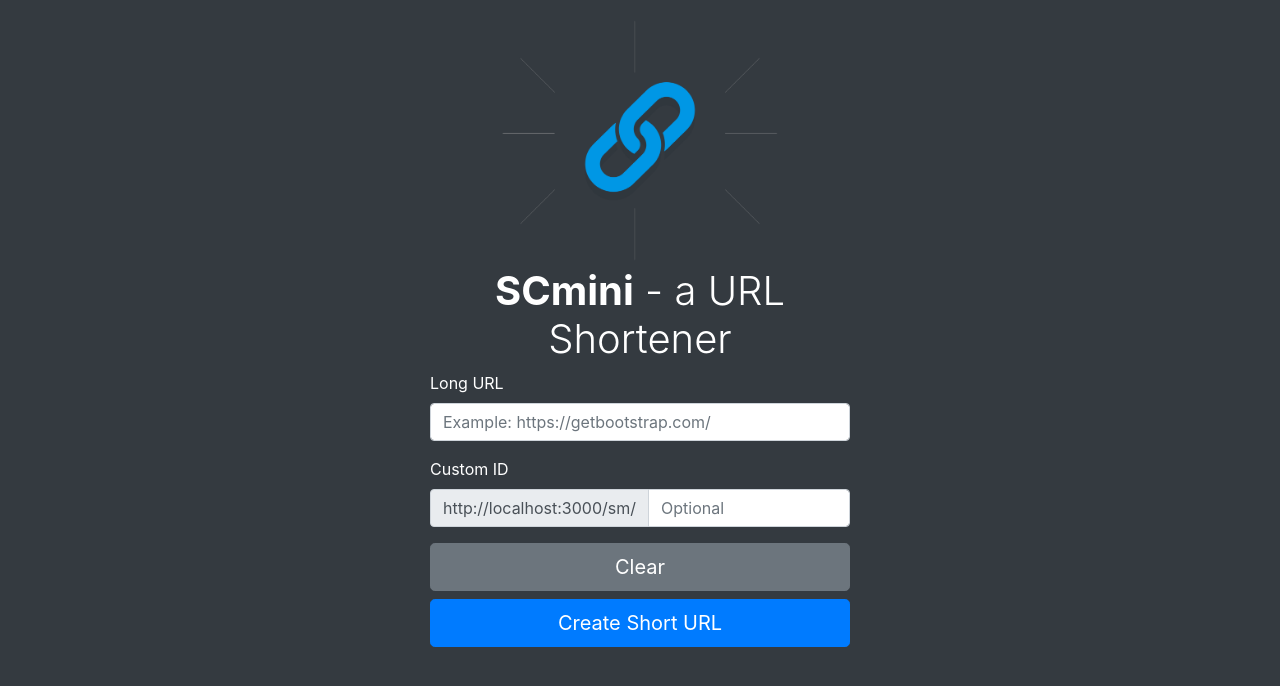
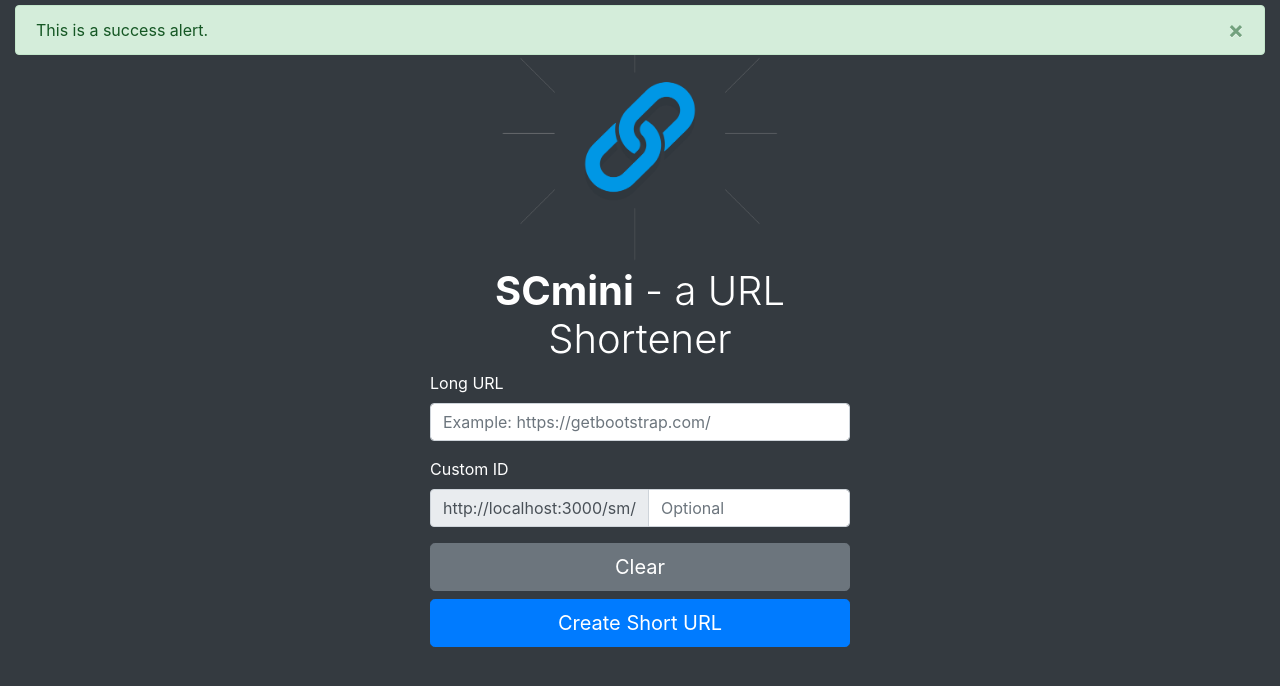
Before and after one commit to SalikChodhary/url-shortener, a React (Create React App) app in the folder client/: page / in a window 1280 px wide. Shown: the top 686 px of the page. Built offline with nearby package versions, Linux system fonts and the light colour scheme.

Commit message:
added alert feature to display errors and completion to user

```diff
--- a/client/src/App.css
+++ b/client/src/App.css
@@ -16,6 +16,13 @@
 .mh-100vh {
   min-height: 100vh;
 }
+.alert-fixed {
+  position:fixed;
+  padding-top: 5px;
+  margin: auto;
+  width: 100%;
+  z-index:9999;
+}
 
 @keyframes App-logo-spin {
   from {
--- a/client/src/App.js
+++ b/client/src/App.js
@@ -1,48 +1,78 @@
-import React from 'react';
-import logo from './open-graph.png';
-import Button from 'react-bootstrap/Button'
-import Container from 'react-bootstrap/Container'
-import Row from 'react-bootstrap/Row'
-import Col from 'react-bootstrap/Col'
-import Form from 'react-bootstrap/Form'
-import InputGroup from 'react-bootstrap/InputGroup'
+import React, { useState } from "react";
+import logo from "./open-graph.png";
+import Button from "react-bootstrap/Button";
+import Container from "react-bootstrap/Container";
+import Row from "react-bootstrap/Row";
+import Col from "react-bootstrap/Col";
+import Form from "react-bootstrap/Form";
+import InputGroup from "react-bootstrap/InputGroup";
+import Alert from "react-bootstrap/Alert";
 // import FormGroup from 'react-bootstrap/FormGroup'
 // import FormLabel from 'react-bootstrap/FormLabel'
 // import Input from 'react-bootstrap/Input'
-import './App.css';
-import 'bootstrap/dist/css/bootstrap.css'
+import "./App.css";
+import "bootstrap/dist/css/bootstrap.css";
 
 function App() {
-  const BaseUrl = "http://localhost:3000/sm/"
+  const [validated, setValidated] = useState(false);
+  const [longUrl, setLongUrl] = useState("");
+  const [alert, setAlert] = useState({ message: "This is a success alert.", variant: "success" });
+  const BaseUrl = "http://localhost:3000/sm/";
+
+  const handleSubmit = (e) => {
+    const form = e.currentTarget;
+    e.preventDefault();
+
+    if (form.checkValidity() === false) e.stopPropagation();
+
+    console.log(longUrl);
+    setValidated(true);
+  };
+
   return (
+    <Container fluid className="bg-dark">
+      {alert && (
+        <Row className="alert-fixed">
+          <Col>
+
+                <Alert dismissible variant={alert.variant}>
+                  {alert.message}
+                </Alert>
+
+          </Col>
+        </Row>
+      )}
 
 
-    <Container fluid className="bg-dark">
-    {/* // <Container fluid className="bg-dark vh-100 d-flex flex-column justify-content-center">
-    //   <Row className="justify-content-center">
-    //     <Col xs={6} className="text-center d-flex flex-column justify-content-center">
-
-    //       <Button className="w-50 ml-auto mr-auto">Salik</Button>
-    //       <Button></Button>
-    //     </Col>
-    //   </Row>
-       */}
-    <Form className="shortener-form text-white mh-100vh">
-
+      <Form
+        noValidate
+        validated={validated}
+        onSubmit={handleSubmit}
+        className="shortener-form text-white mh-100vh"
+      >
         <Container className="text-center">
           <Row>
             <Col>
-          <img className="d-block mw-100 mh-100" src={logo}></img>
-            <h1><span className="font-weight-bold">SCmini</span><span className="font-weight-light"> - a URL Shortener</span></h1>
+              <img className="d-block mw-100 mh-100" src={logo} alt=""></img>
+              <h1>
+                <span className="font-weight-bold">SCmini</span>
+                <span className="font-weight-light"> - a URL Shortener</span>
+              </h1>
             </Col>
           </Row>
-        {/* <h1 className="font-weight-bold">SCmini</h1> */}
-        {/* <h2>URL Shortener</h2> */}
-        {/* <img className="w-50" src={logo}></img> */}
         </Container>
         <Form.Group>
           <Form.Label>Long URL</Form.Label>
-        <Form.Control type="text" placeholder="Example: https://getbootstrap.com/" />
+          <Form.Control
+            required
+            type="text"
+            value={longUrl}
+            onChange={(e) => setLongUrl(e.target.value)}
+            placeholder="Example: https://getbootstrap.com/"
+          />
+          <Form.Control.Feedback type="invalid">
+            This is a required field!
+          </Form.Control.Feedback>
         </Form.Group>
         <Form.Group>
           <Form.Label>Custom ID</Form.Label>
@@ -53,14 +83,15 @@ function App() {
 
             <Form.Control type="text" placeholder="Optional" />
           </InputGroup>
-
         </Form.Group>
-      <Button variant="secondary" className="btn-lg btn-block">Clear</Button>
-      <Button className="btn-lg btn-block">Create Short URL</Button>
+        <Button type="reset" variant="secondary" className="btn-lg btn-block">
+          Clear
+        </Button>
+        <Button type="submit" className="btn-lg btn-block">
+          Create Short URL
+        </Button>
       </Form>
     </Container>
-
-
   );
 }
 
```
Lines whose indentation alone changed are shown as unchanged.
